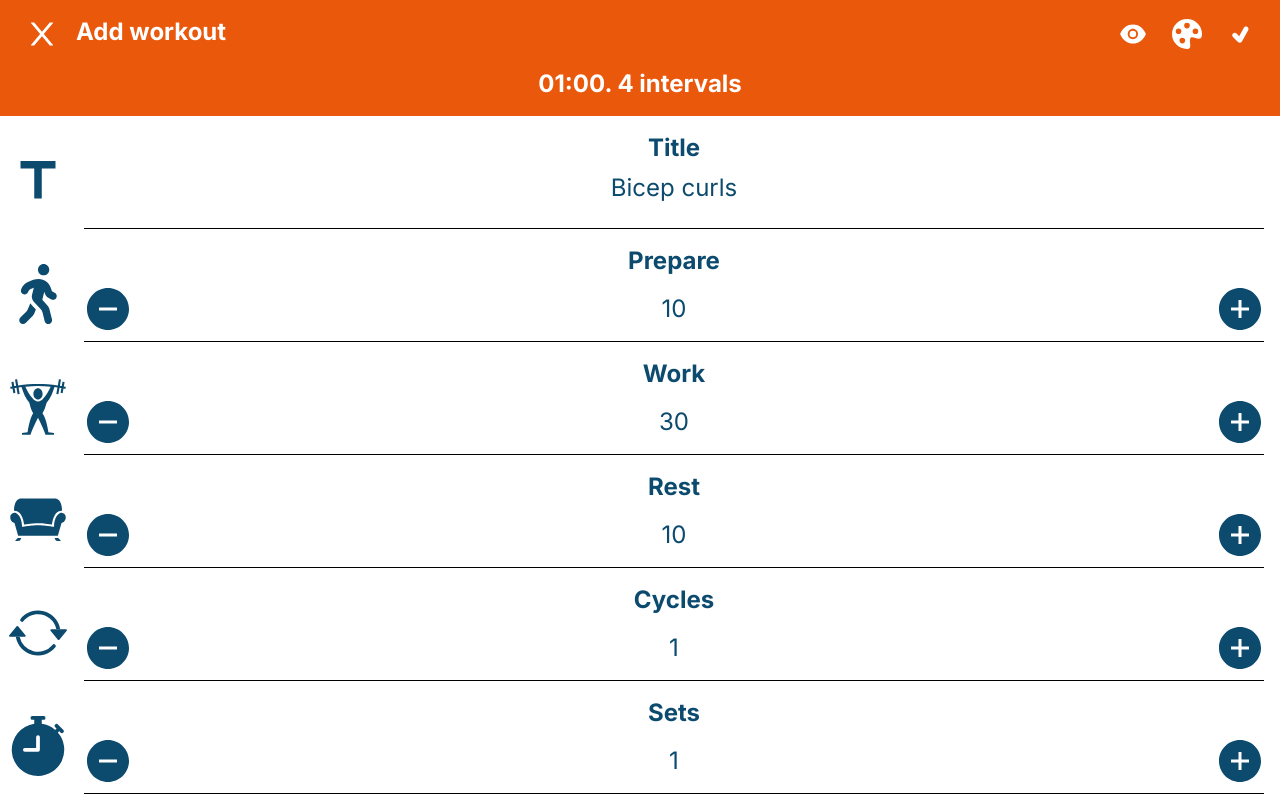
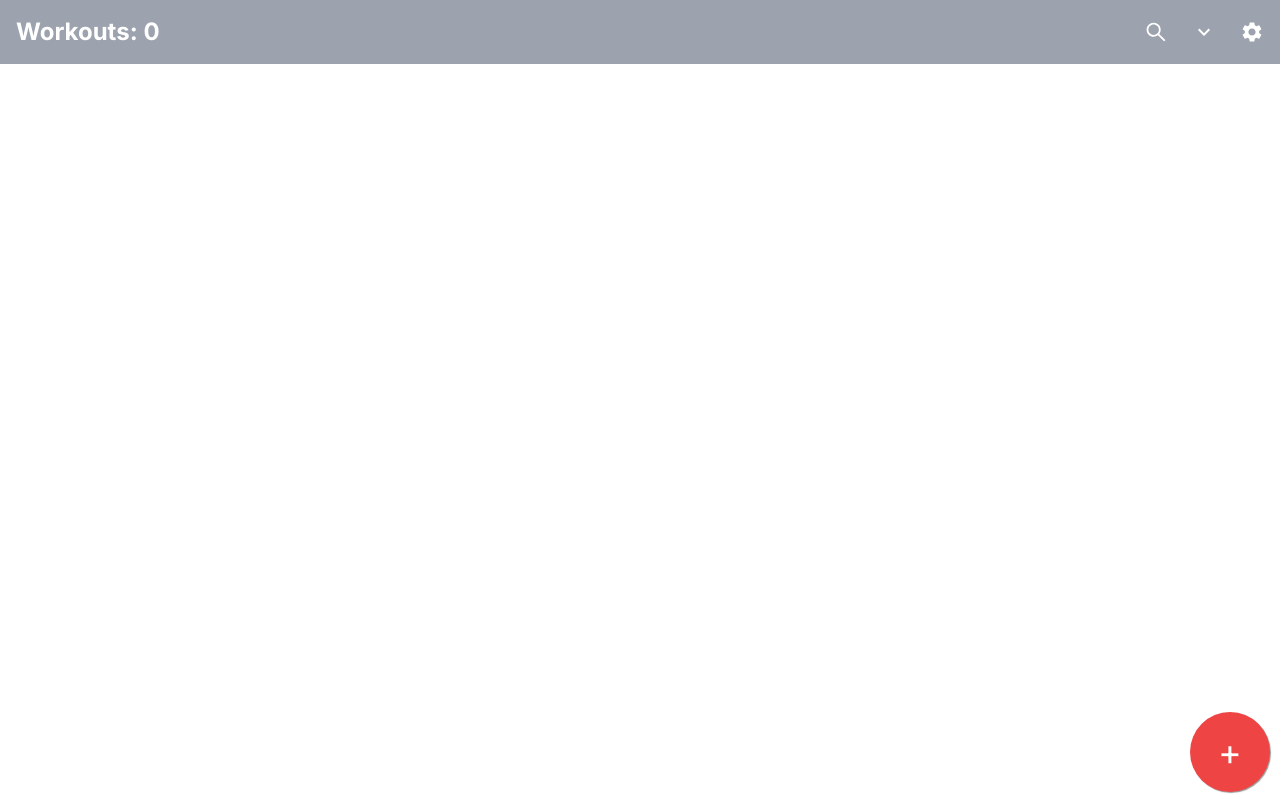
Before and after one commit to Lewisjohnward/tabata-timer, a Next.js app: page / in a window 1280 px wide. Shown: the top 800 px of the page. Built offline with nearby package versions, Linux system fonts and the light colour scheme.

Commit message:
useReducer working in useWorkout

```diff
--- a/src/app/components/palette.tsx
+++ b/src/app/components/palette.tsx
@@ -3,7 +3,6 @@ import { TiTick } from "react-icons/ti";
 
 type PaletteProps = {
   setPaletteVisible: React.Dispatch<React.SetStateAction<boolean>>;
-  setColor: React.Dispatch<React.SetStateAction<string>>;
   colors: string[] | { color: string; number: number }[];
   selectedColor: string;
   closeOnSelect: boolean;
@@ -26,10 +25,10 @@ const Palette = ({
     color: string
   ) => {
     if (closeOnSelect) {
-      setColor(color);
+      dispatch({ type: "UPDATE", payload: { key: "color", value: color } });
     } else {
       event.stopPropagation();
-      setColor(color);
+      dispatch({ type: "UPDATE", payload: { key: "color", value: color } });
     }
   };
 
--- a/src/app/components/summary.tsx
+++ b/src/app/components/summary.tsx
@@ -1,7 +1,10 @@
+import generateSummary from "../helpers/generateSummary";
+import { WorkoutObj } from "../types/WorkoutObj";
 import Modal from "./modal";
+
 type SummaryProps = {
   setSummaryVisible: React.Dispatch<React.SetStateAction<boolean>>;
-  summaryObj: any;
+  workout: WorkoutObj;
   color: string;
 };
 
@@ -9,7 +12,7 @@ const NumberOfSets = ({
   numberOfSets,
   color,
 }: {
-  numberOfSets: string;
+  numberOfSets: number;
   color: string;
 }) => {
   return <p style={{ color: color }}>{`Number of sets: ${numberOfSets}`}</p>;
@@ -19,7 +22,7 @@ const Totals = ({ totals, color }: { totals: string[]; color: string }) => {
   return (
     <div style={{ color: color }}>
       {totals.map((total: string) => (
-        <p>{total}</p>
+        <p key={total}>{total}</p>
       ))}
     </div>
   );
@@ -51,14 +54,18 @@ const IntervalsList = ({
           ? "#166534"
           : "black";
 
-        return <p style={{ color: fontColor }}>{d}</p>;
+        return (
+          <p key={d} style={{ color: fontColor }}>
+            {d}
+          </p>
+        );
       })}
     </div>
   );
 };
 
-const Summary = ({ setSummaryVisible, summaryObj, color }: SummaryProps) => {
-  const { numberOfSets, totals, summary } = summaryObj;
+const Summary = ({ setSummaryVisible, workout, color }: SummaryProps) => {
+  const { numberOfSets, totals, summary } = generateSummary(workout);
 
   return (
     <Modal closePortal={() => setSummaryVisible(false)}>
--- a/src/app/components/workout.tsx
+++ b/src/app/components/workout.tsx
@@ -56,7 +56,7 @@ const Workout = ({
             {menu.summaryOpen && (
               <Summary
                 setSummaryVisible={menu.setSummaryOpen}
-                summaryObj={generateSummary(workout)}
+                workout={workout}
                 color={workout.color}
               />
             )}
--- a/src/app/hooks/useWorkout.tsx
+++ b/src/app/hooks/useWorkout.tsx
@@ -1,24 +1,18 @@
 "use client";
-import { ChangeEvent, useEffect, useReducer, useState } from "react";
+import { useReducer } from "react";
 import calculateIntervals from "../helpers/calculateIntervals";
 import calculateTotalTime from "../helpers/calculateTotalTime";
 import generateArray from "../helpers/generateArray";
 import { v4 as uuidv4 } from "uuid";
-import { colors } from "../misc/colors";
-import generateSummary from "../helpers/generateSummary";
 import { WorkoutObj } from "../types/WorkoutObj";
 
-const random = (array: string[]) => {
-  return array[Math.floor(Math.random() * array.length)];
-};
-
 const defaultWorkout = {
-  id: uuidv4(),
+  id: "0",
   title: "Bicep curls",
   favourite: false,
   totalTime: 0,
   intervals: 0,
-  color: random(colors),
+  color: "#dc2626",
   prepare: 10,
   work: 30,
   rest: 10,
@@ -75,19 +69,21 @@ const calculateIntervalsTime = (workout: WorkoutObj) => {
   return workout;
 };
 
+const initWorkout = (workout: WorkoutObj) => {
+  workout.id = uuidv4();
+  return calculateIntervalsTime(workout);
+};
+
 const useCreateWorkout = (workoutToEdit: WorkoutObj | null) => {
   const [state, dispatch] = useReducer(
     reducer,
     workoutToEdit || defaultWorkout,
-    calculateIntervalsTime
+    initWorkout
   );
-
-  const summary = generateSummary(state);
 
   return {
     state,
     dispatch,
-    summary,
   };
 };
 
--- a/src/app/page.tsx
+++ b/src/app/page.tsx
@@ -6,7 +6,7 @@ import Home from "./pages/home";
 import { WorkoutObj } from "./types/WorkoutObj";
 
 export default function Page() {
-  const [view, setView] = useState("addworkout");
+  const [view, setView] = useState("home");
   const [workouts, setWorkouts] = useState<WorkoutObj[]>([]);
   const [activeWorkout, setActiveWorkout] = useState<WorkoutObj>(
     {} as WorkoutObj
@@ -24,6 +24,7 @@ export default function Page() {
         />
       ) : view == "addworkout" ? (
         <AddWorkout
+          workouts={workouts}
           setView={setView}
           setWorkouts={setWorkouts}
           workoutToEdit={workoutToEdit}
--- a/src/app/pages/addWorkout.tsx
+++ b/src/app/pages/addWorkout.tsx
@@ -71,26 +71,27 @@ const AddWorkout = ({
   workoutToEdit,
   setWorkoutToEdit,
 }: Props) => {
-  const { state, dispatch, summary, totalTime } =
-    useCreateWorkout(workoutToEdit);
+  const { state, dispatch } = useCreateWorkout(workoutToEdit);
 
   const [summaryVisible, setSummaryVisible] = useState(false);
   const [paletteVisible, setPaletteVisible] = useState(false);
 
   const handleCreateWorkout = () => {
-    if (workoutToEdit) {
-      setWorkouts((prev) => {
-        const index = prev.findIndex(
-          (prevWorkout) => prevWorkout.id === state.id
-        );
-        const newWorkoutArr = prev.filter(({ id }) => id != workoutToEdit.id);
-        newWorkoutArr.splice(index, 0, state);
-        return newWorkoutArr;
-      });
-      setWorkoutToEdit(null);
-    } else {
-      setWorkouts((prev) => [...prev, state]);
-    }
+    //if (workoutToEdit) {
+    //  setWorkouts((prev) => {
+    //    const index = prev.findIndex(
+    //      (prevWorkout) => prevWorkout.id === state.id
+    //    );
+    //    const newWorkoutArr = prev.filter(({ id }) => id != workoutToEdit.id);
+    //    newWorkoutArr.splice(index, 0, state);
+    //    return newWorkoutArr;
+    //  });
+    //  setWorkoutToEdit(null);
+    //} else {
+    //  setWorkouts((prev) => [...prev, state]);
+    //}
+
+    setWorkouts((prev) => [...prev, { ...state }]);
     setView("home");
   };
 
@@ -132,6 +133,7 @@ const AddWorkout = ({
         </div>
 
         <div className="pr-4 pt-4 space-y-4 text-2xl">
+          {JSON.stringify(state)}
           <TextInput
             icon={<MdTitle />}
             label={"Title"}
@@ -153,8 +155,19 @@ const AddWorkout = ({
       {summaryVisible && (
         <Summary
           setSummaryVisible={setSummaryVisible}
-          summaryObj={summary}
+          workout={state}
           color={state.color}
+        />
+      )}
+      {paletteVisible && (
+        <Palette
+          setPaletteVisible={setPaletteVisible}
+          dispatch={dispatch}
+          selectedColor={state.color}
+          closeOnSelect={false}
+          displaySelection={true}
+          displayNumbers={false}
+          colors={colors}
         />
       )}
     </>
```
Also changed, not shown: next.config.js (line endings or trailing spaces).
